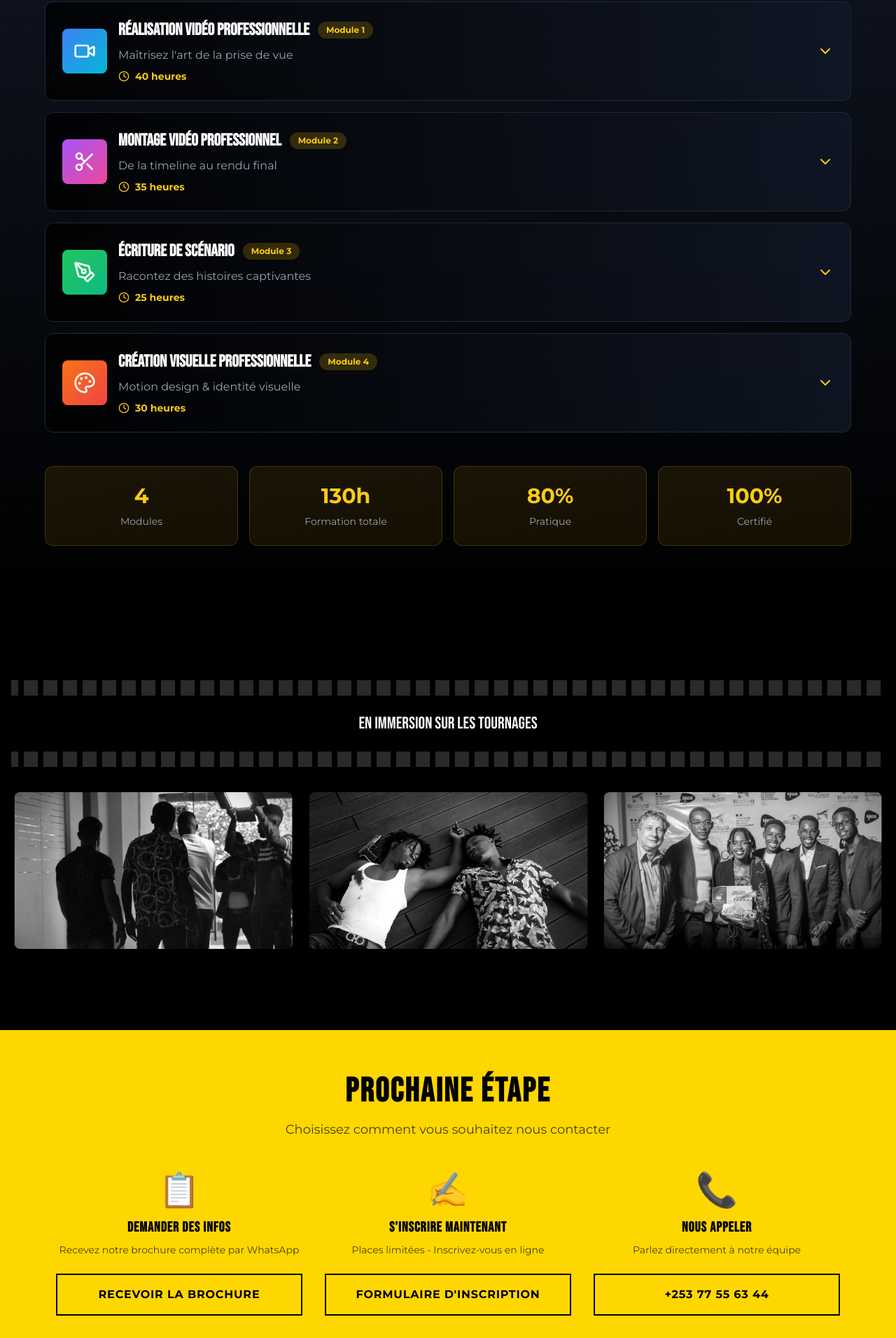
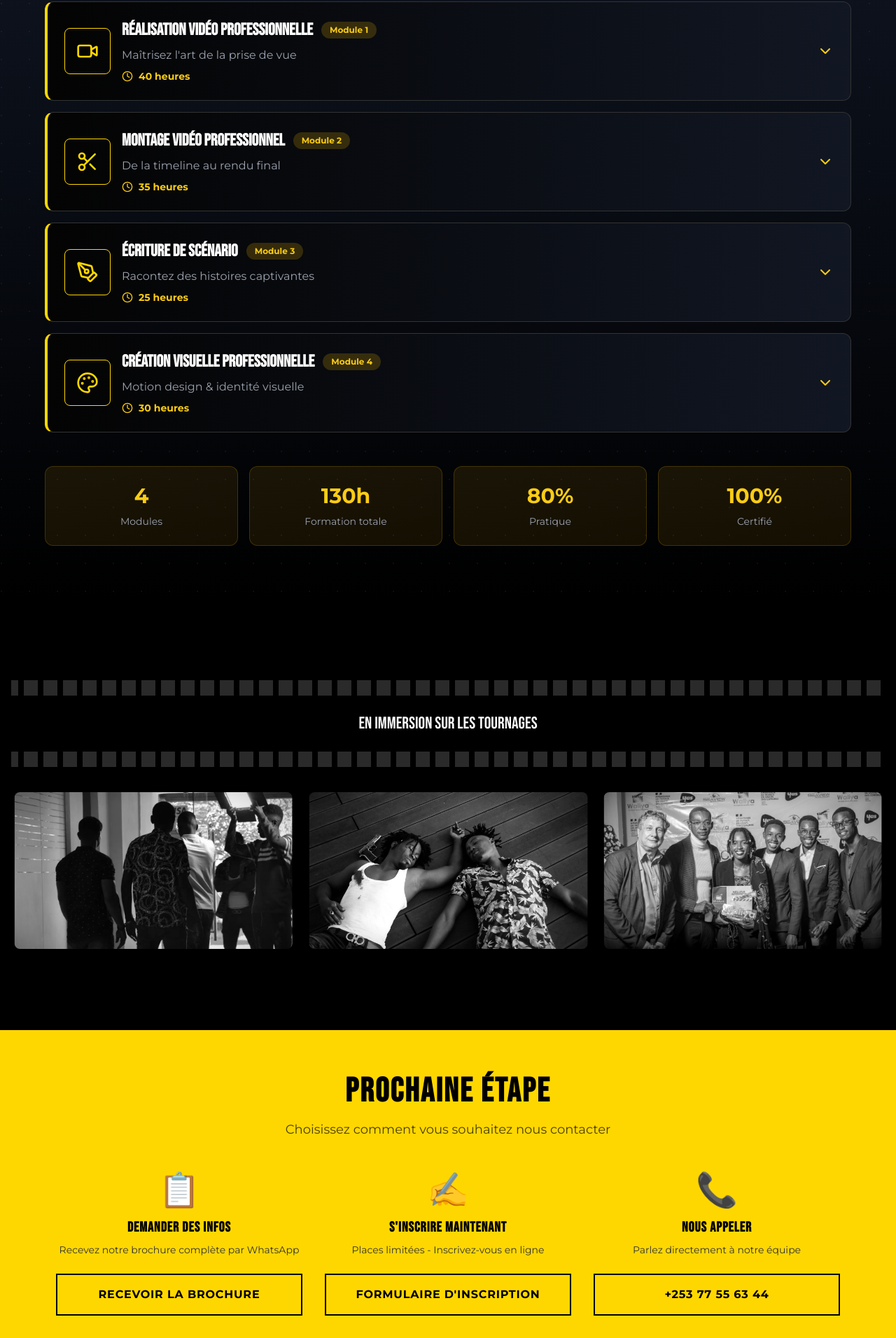
Before and after one commit to Willston125/studio, a Next.js app in the folder studio/: page / in a window 1280 px wide. Shown: the part 4339-6251 px from the top of the page at 70% size. Built offline with nearby package versions, Linux system fonts and the light colour scheme; a web font is replaced by a local one.

Commit message:
mise a jour

```diff
--- a/studio/src/app/globals.css
+++ b/studio/src/app/globals.css
@@ -2979,6 +2979,62 @@
   }
 }
 
+/* CORRECTION ACCORDÉON (STYLE GOLD PRO) */
+.accordion-item {
+  background-color: #111 !important;
+  /* Fond gris foncé */
+  border: 1px solid #333 !important;
+  border-left: 4px solid #FFD700 !important;
+  /* Juste une ligne dorée */
+  margin-bottom: 10px;
+}
+
+.accordion-trigger {
+  color: white !important;
+}
+
+.accordion-icon {
+  background-color: transparent !important;
+  /* Plus de fond coloré */
+  color: #FFD700 !important;
+  /* Icône Dorée */
+  border: 1px solid #FFD700;
+}
+
+/* CORRECTION FOOTER (TRANSPARENT) */
+.prochaine-etape-card {
+  background-color: transparent !important;
+  /* On enlève le blanc */
+  box-shadow: none !important;
+  /* On enlève l'ombre */
+  border: none !important;
+  text-align: center;
+}
+
+.prochaine-etape-card h3 {
+  color: black !important;
+  font-weight: 900;
+  text-transform: uppercase;
+}
+
+.prochaine-etape-card p {
+  color: #333 !important;
+}
+
+.prochaine-etape-card button,
+.prochaine-etape-card a.btn-cta-footer {
+  border: 2px solid black !important;
+  background: transparent !important;
+  color: black !important;
+  font-weight: bold;
+}
+
+.prochaine-etape-card button:hover,
+.prochaine-etape-card a.btn-cta-footer:hover {
+  background: black !important;
+  color: #FFD700 !important;
+}
+
 .loading-reel {
   width: 60px;
   height: 60px;
--- a/studio/src/components/cine-enroll/curriculum-section.tsx
+++ b/studio/src/components/cine-enroll/curriculum-section.tsx
@@ -188,12 +188,12 @@ export default function CurriculumSection() {
                             {/* Module Header - Clickable */}
                             <div
                                 onClick={() => toggleModule(module.id)}
-                                className="bg-gradient-to-r from-black/80 to-gray-900/80 backdrop-blur-sm border border-gray-800 rounded-xl p-6 cursor-pointer hover:border-yellow-500/50 transition-all duration-300"
+                                className="accordion-item bg-gradient-to-r from-black/80 to-gray-900/80 backdrop-blur-sm border border-gray-800 rounded-xl p-6 cursor-pointer hover:border-yellow-500/50 transition-all duration-300"
                             >
                                 <div className="flex items-center justify-between">
                                     <div className="flex items-center gap-4 flex-1">
                                         {/* Icon */}
-                                        <div className={`bg-gradient-to-br ${module.color} p-4 rounded-lg text-white`}>
+                                        <div className="accordion-icon p-4 rounded-lg text-white">
                                             {module.icon}
                                         </div>
 
--- a/studio/src/components/cine-enroll/next-steps-section.tsx
+++ b/studio/src/components/cine-enroll/next-steps-section.tsx
@@ -46,7 +46,7 @@ export default function NextStepsSection() {
                     {steps.map((step, index) => (
                         <div
                             key={index}
-                            className="text-center"
+                            className="text-center prochaine-etape-card"
                         >
                             {/* Icon */}
                             <div className="text-5xl mb-4">{step.icon}</div>
```
